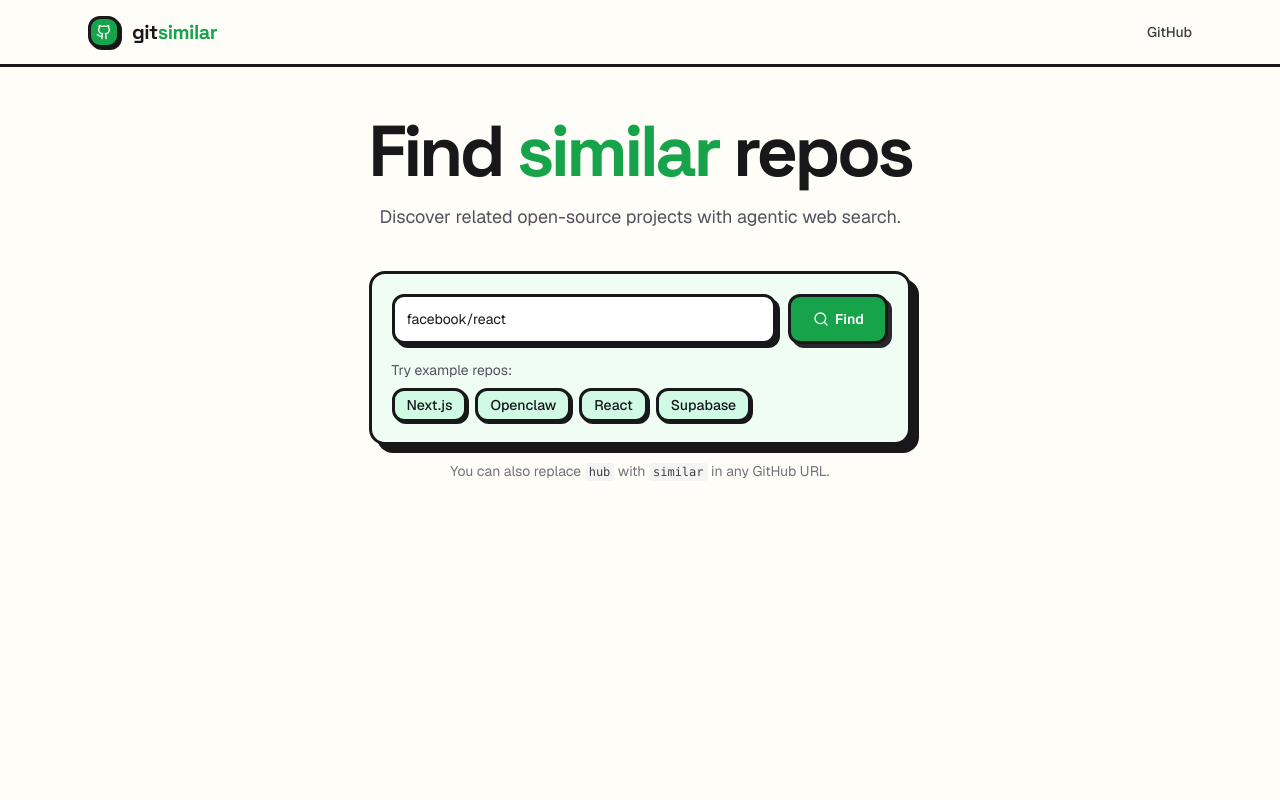
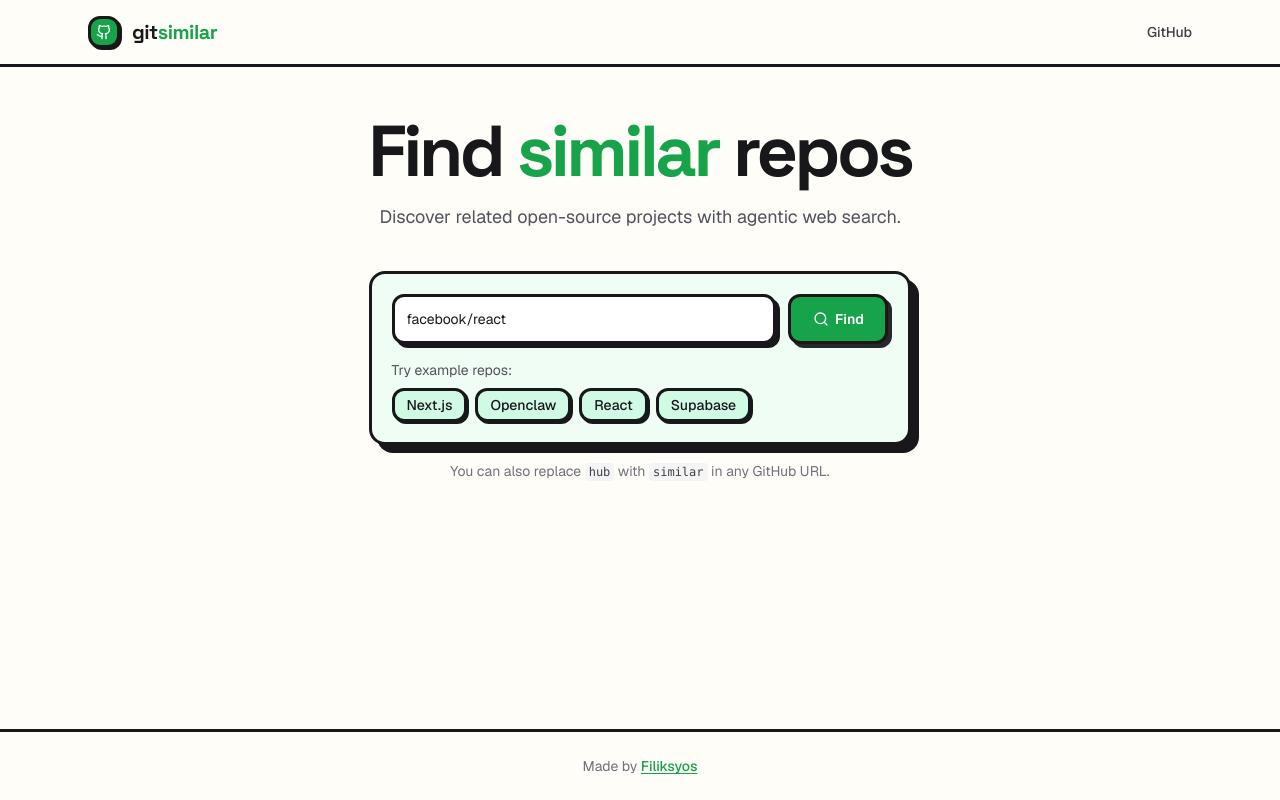
Before and after one commit to filiksyos/gitsimilar, a Next.js app: page / in a window 1280 px wide. Built offline with nearby package versions, Linux system fonts and the light colour scheme.

Commit message:
made by fili

```diff
--- a/components/SimilarHome.tsx
+++ b/components/SimilarHome.tsx
@@ -296,6 +296,20 @@
           </section>
         )}
       </main>
+
+      <footer className="border-t-[3px] border-zinc-900 py-6 text-center text-sm text-zinc-500">
+        <p className="px-4 sm:px-6">
+          Made by{" "}
+          <a
+            href="https://filiksyos.com"
+            target="_blank"
+            rel="noopener noreferrer"
+            className="font-medium text-[#16a34a] underline decoration-[#16a34a] underline-offset-2 transition-colors hover:text-[#15803d] hover:decoration-[#15803d]"
+          >
+            Filiksyos
+          </a>
+        </p>
+      </footer>
     </div>
   );
 }
```
